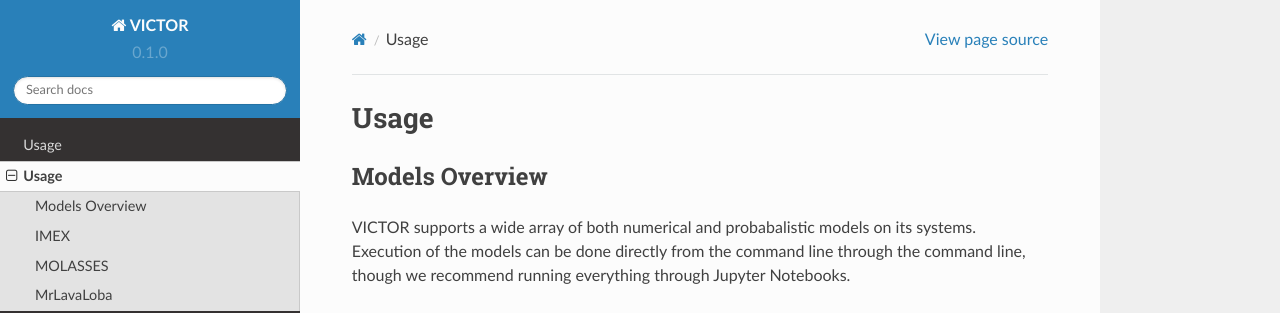
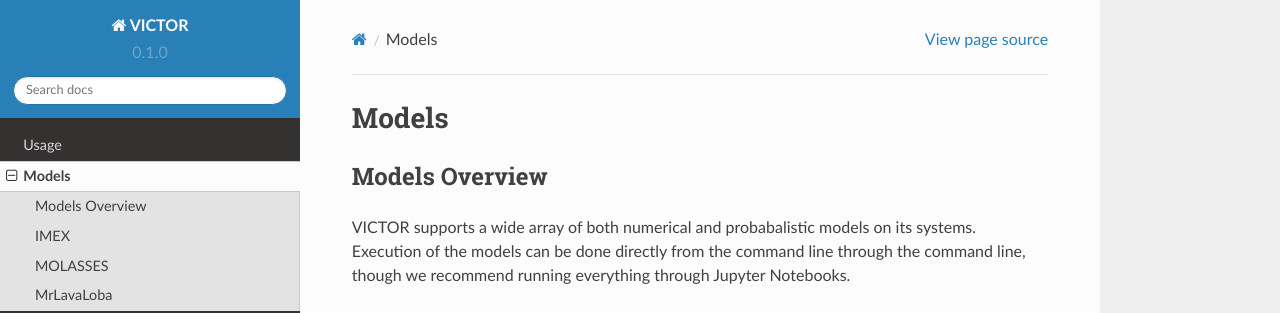
Before and after one commit to volcanocyber/victor-docs, a Sphinx documentation site: the page built from docs/source/models.rst, in a window 1280 px wide and 900 px high. Shown: the top 313 px of the window. Built offline with Sphinx 7.4.7 and the Read the Docs theme 2.0.0, drawn with Linux system fonts in a browser that asks for light colours.

```diff
--- a/docs/source/models.rst
+++ b/docs/source/models.rst
@@ -1,4 +1,4 @@
-Usage
+Models
 =====
 
 Models Overview
```
Also changed, not shown: other parts of docs/source/models.rst (+2 -3 lines).
